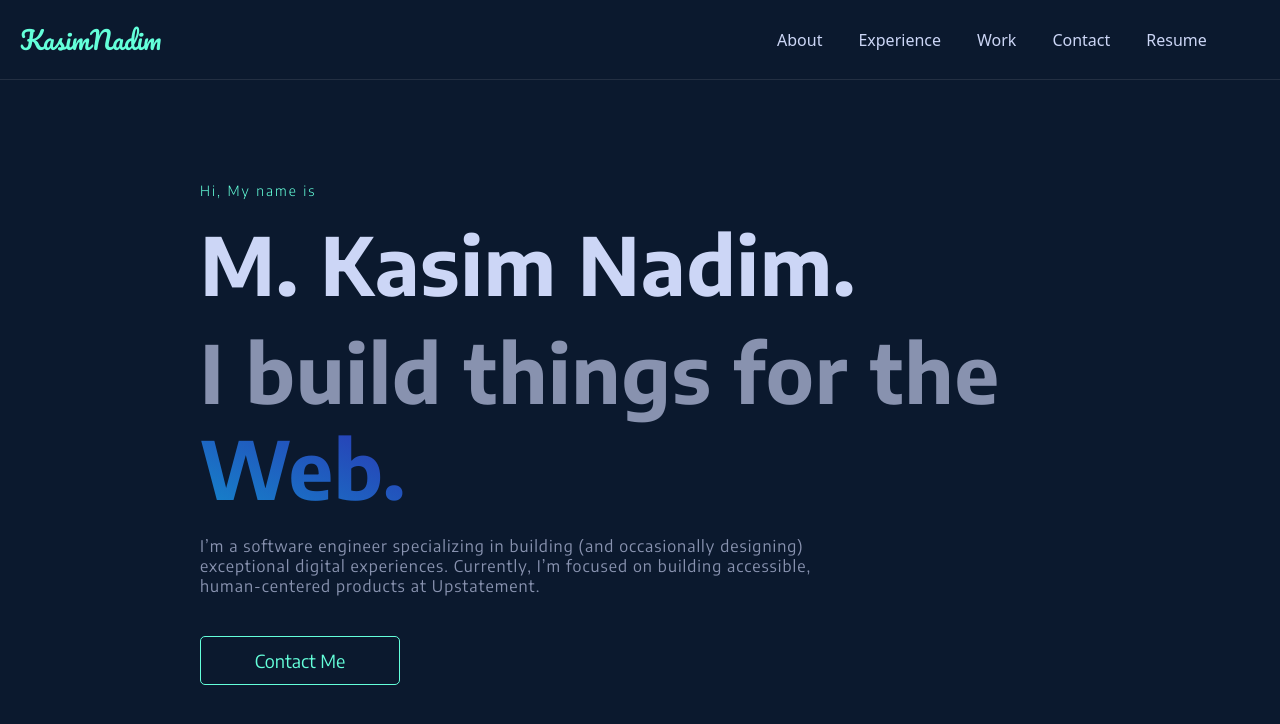
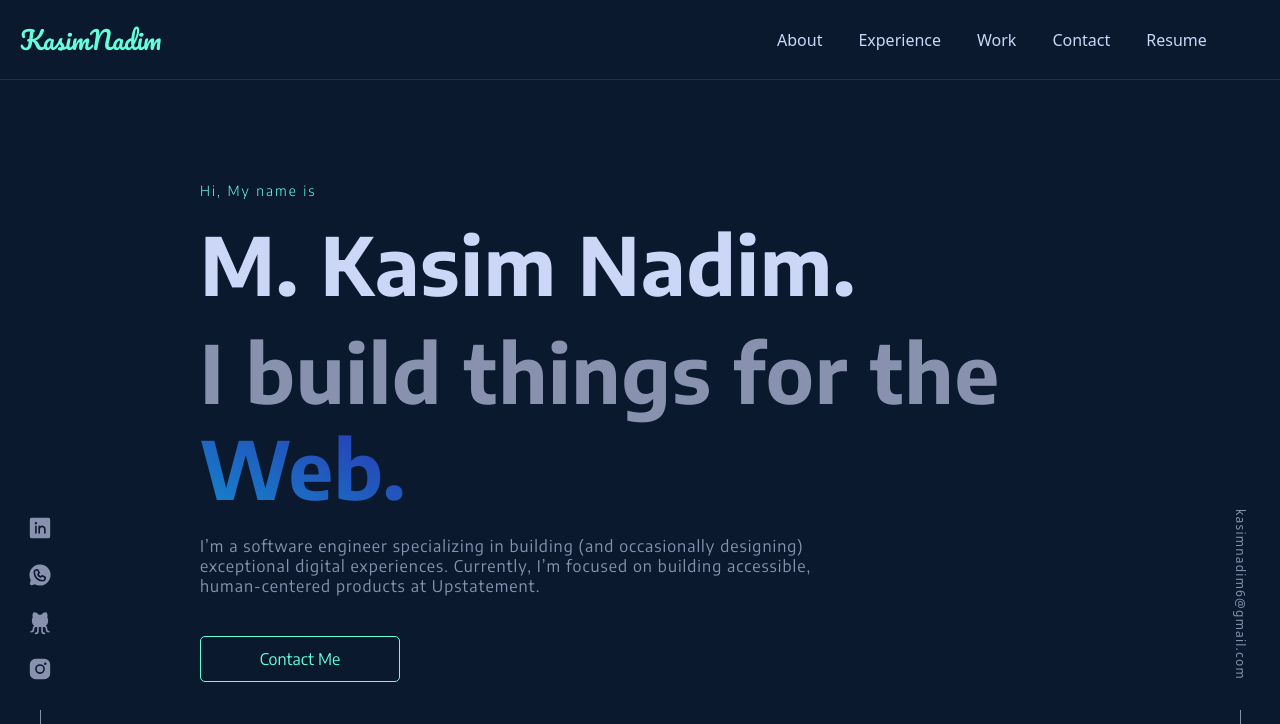
Before and after one commit to kasimnadim6/Portfolio-MKN, a React (Create React App) app: page / in a window 1280 px wide. Shown: the top 724 px of the page. Built offline with nearby package versions, Linux system fonts and the light colour scheme.

Commit message:
icons added

```diff
--- a/package.json
+++ b/package.json
@@ -12,6 +12,7 @@
     "@types/react-dom": "^17.0.11",
     "bootstrap": "^5.1.3",
     "framer-motion": "^6.2.3",
+    "phosphor-react": "^1.4.0",
     "react": "^17.0.2",
     "react-dom": "^17.0.2",
     "react-router-dom": "^6.2.1",
--- a/public/index.html
+++ b/public/index.html
@@ -21,7 +21,7 @@
       href="https://fonts.googleapis.com/css2?family=Encode+Sans:wght@100;200;300;400;500;600;700;800;900&family=Lato:ital,wght@0,100;0,300;0,400;0,700;0,900;1,100;1,300;1,400&family=Pacifico&display=swap"
       rel="stylesheet"
     />
-
+    <script src="https://unpkg.com/phosphor-icons"></script>
     <!--
       Notice the use of %PUBLIC_URL% in the tags above.
       It will be replaced with the URL of the `public` folder during the build.
--- a/src/Components/About/About.module.scss
+++ b/src/Components/About/About.module.scss
@@ -5,7 +5,7 @@
   font-family: 'Encode Sans', sans-serif;
   .what-is-my-name {
     color: $primary-color;
-    font-size: 1.4rem;
+    font-size: $md-font-size;
     font-weight: 300;
     letter-spacing: 2px;
   }
@@ -14,7 +14,7 @@
     .name,
     .work-info {
       letter-spacing: 1px;
-      font-size: 8rem;
+      font-size: $lg-font-size;
       font-weight: bold;
     }
     .name {
@@ -49,7 +49,7 @@
     padding: 1rem;
     border: 1px solid $primary-color;
     border-radius: 5px;
-    font-size: 1.8rem;
+    font-size: $default-font-size;
     background: $bg-color;
     color: $primary-color;
     transition: transform 0.3s;
--- a/src/Layouts/Header/Header.module.scss
+++ b/src/Layouts/Header/Header.module.scss
@@ -9,7 +9,7 @@
   border-bottom: 1px solid rgba($white-light, 0.1);
   box-shadow: 1px 1px 1px rgba($black, 0.2);
   .logo {
-    font-size: 2.5rem;
+    font-size: $logo-size;
     color: $primary-color;
     font-family: 'Pacifico', cursive;
   }
@@ -24,7 +24,7 @@
       list-style: none;
       a {
         text-decoration: none;
-        font-size: 1.6rem;
+        font-size: $default-font-size;
         font-weight: 400;
         padding: 0.5rem 1rem;
         color: #ccd6f6;
--- a/src/Pages/Home/Home.module.scss
+++ b/src/Pages/Home/Home.module.scss
@@ -13,3 +13,97 @@
     padding: 5rem 2rem;
   }
 }
+
+.email {
+  position: fixed;
+  bottom: 0;
+  left: auto;
+  right: 2rem;
+  z-index: 10;
+  color: $white;
+  width: 4rem;
+  display: flex;
+  flex-direction: column;
+  a {
+    margin: 2rem auto;
+    padding: 1rem;
+    font-size: $xs-font-size;
+    color: $grey-dark;
+    line-height: 1.6rem;
+    letter-spacing: 0.1em;
+    writing-mode: vertical-rl;
+    text-decoration: none;
+    list-style: none;
+    transition: transform 0.3s;
+    &:hover {
+      color: $primary-color;
+      transform: translateY(-0.3rem);
+    }
+  }
+  &::after {
+    content: '';
+    display: block;
+    width: 1px;
+    height: 9rem;
+    margin: 0px auto;
+    background-color: $grey-dark;
+  }
+}
+
+.social-icons {
+  position: fixed;
+  bottom: 0;
+  left: 2rem;
+  right: auto;
+  width: 4rem;
+  z-index: 10;
+  ul {
+    display: flex;
+    flex-direction: column;
+    align-items: center;
+    justify-content: center;
+    margin: 0;
+    padding: 0;
+    li {
+      list-style: none;
+      padding: 4px;
+      &:last-of-type {
+        margin-bottom: 2rem;
+      }
+      a {
+        display: inline-block;
+        text-decoration: none;
+        text-decoration-skip-ink: auto;
+        color: inherit;
+        position: relative;
+        transition: var(--transition);
+        font-size: 26px;
+        color: $grey-dark;
+        transition: transform 0.3s;
+        &:hover {
+          transform: translateY(-0.3rem);
+        }
+      }
+      .linkedin:hover {
+        color: $linkedin-color;
+      }
+      .whatsapp:hover {
+        color: $whatsapp-color;
+      }
+      .github:hover {
+        color: $github-color;
+      }
+      .instagram:hover {
+        color: $instagram-color;
+      }
+    }
+    &:after {
+      display: block;
+      content: '';
+      width: 1px;
+      height: 9rem;
+      margin: 0px auto;
+      background-color: $grey-dark;
+    }
+  }
+}
--- a/src/Pages/Home/Home.tsx
+++ b/src/Pages/Home/Home.tsx
@@ -1,13 +1,45 @@
 import About from '../../Components/About/About';
 import Header from '../../Layouts/Header/Header';
 import styles from './Home.module.scss';
-
+import {
+  GithubLogo,
+  InstagramLogo,
+  LinkedinLogo,
+  WhatsappLogo,
+} from 'phosphor-react';
 const Home = () => {
   return (
     <>
       {/* <header className={styles.header}> */}
       <Header />
       {/* </header> */}
+      <div className={styles['social-icons']}>
+        <ul>
+          <li>
+            <a href="linkedin.com" className={styles.linkedin}>
+              <LinkedinLogo weight="fill" />
+            </a>
+          </li>
+          <li>
+            <a href="whatsapp.com" className={styles.whatsapp}>
+              <WhatsappLogo weight="fill" />
+            </a>
+          </li>
+          <li>
+            <a href="github.com" className={styles.github}>
+              <GithubLogo weight="fill" />
+            </a>
+          </li>
+          <li>
+            <a href="instagram.in" className={styles.instagram}>
+              <InstagramLogo weight="fill" />
+            </a>
+          </li>
+        </ul>
+      </div>
+      <div className={styles.email}>
+        <a href="#">kasimnadim6@gmail.com</a>
+      </div>
       <main className={styles.main}>
         <About />
       </main>
--- a/src/abstracts/_variables.scss
+++ b/src/abstracts/_variables.scss
@@ -6,4 +6,13 @@ $white-light: #f2f2f2;
 $grey-light: #ccd6f6;
 $grey-dark: #8892af;
 
+$linkedin-color: #0e76a8;
+$whatsapp-color: #47c657;
+$github-color: #fff;
+$instagram-color: #f14843;
+
+$logo-size: 2.5rem;
 $default-font-size: 1.6rem;
+$lg-font-size: 8rem;
+$md-font-size: 1.4rem;
+$xs-font-size: 1.2rem;
```
Also changed, not shown: 1 other file (tests, documents, lock files or other folders).
